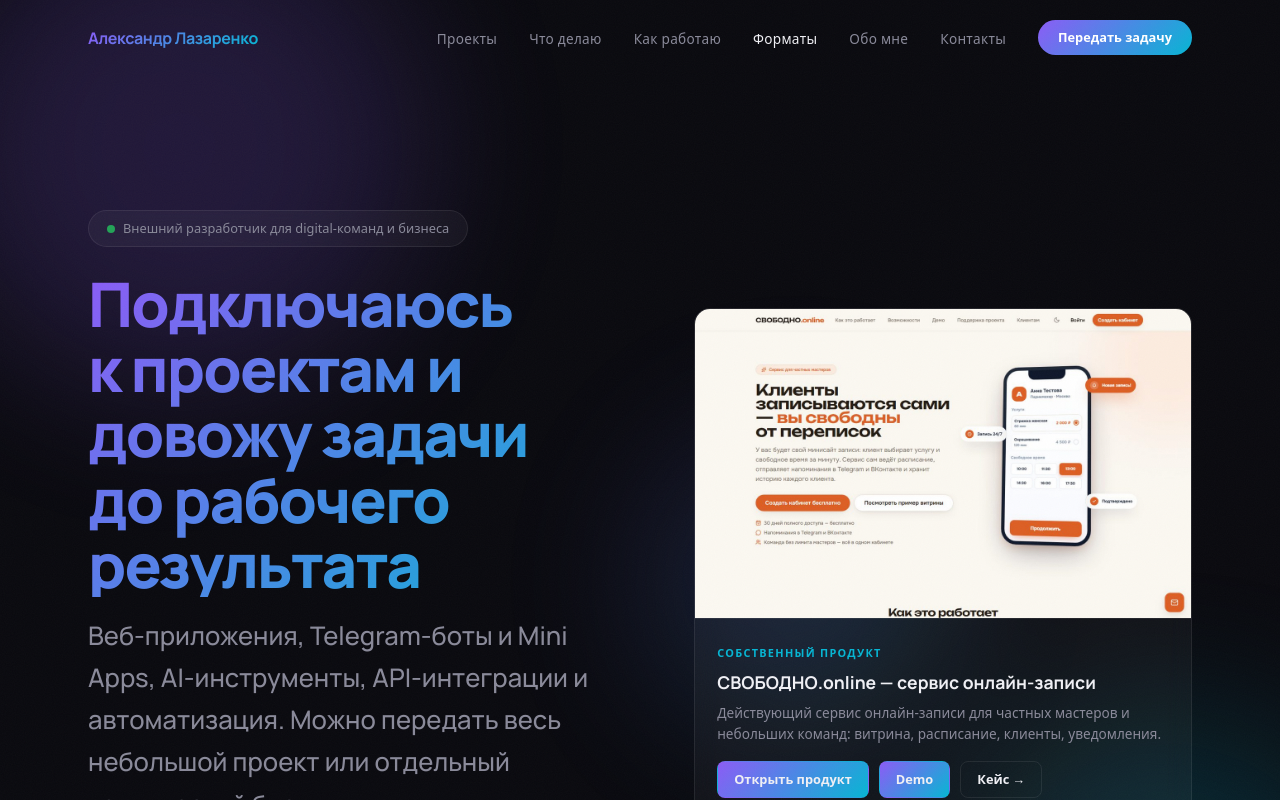
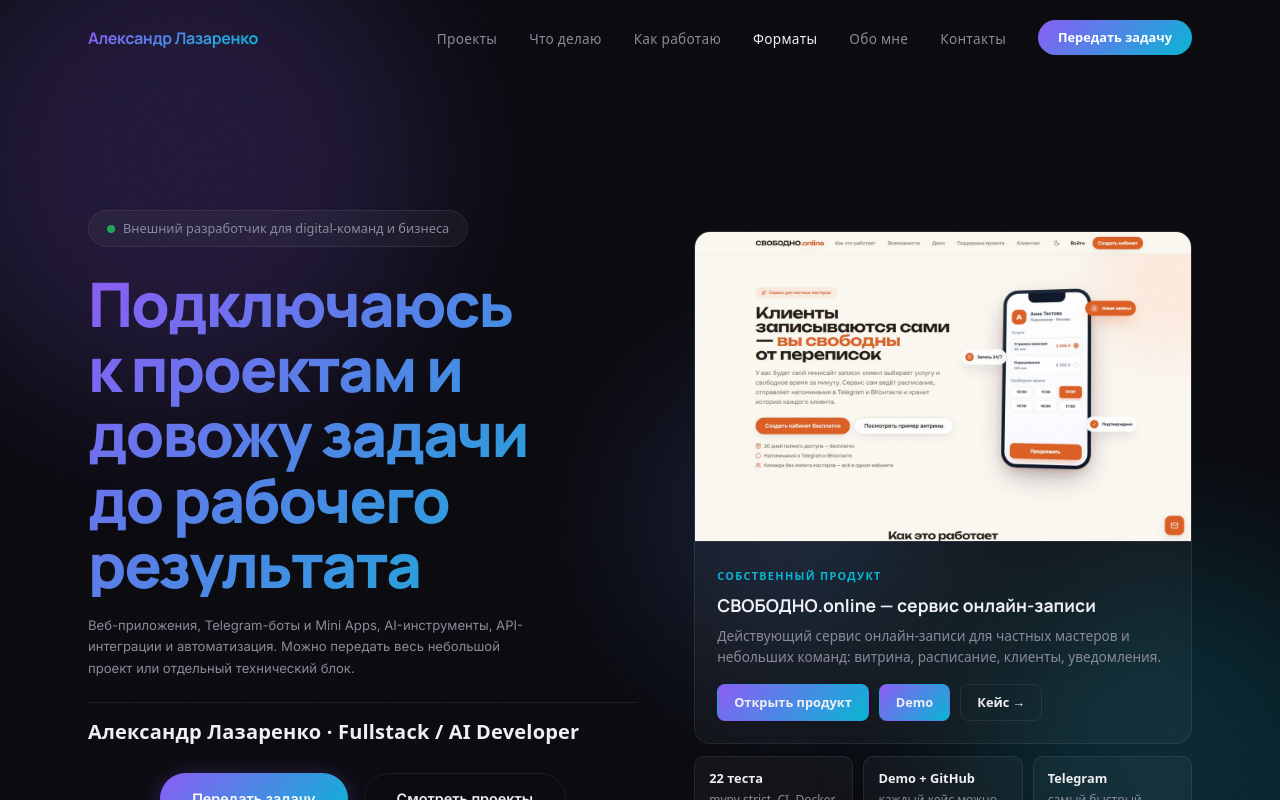
Before and after one commit to lazmaksim2019-ops/portfolio2, a Next.js app: page / in a window 1280 px wide. Shown: the top 800 px of the page. Built offline with nearby package versions, Linux system fonts and the light colour scheme; no server answers.

Commit message:
style: subtitle as h3 (20px), remove duplicate hero-role

```diff
--- a/src/app/globals.css
+++ b/src/app/globals.css
@@ -360,15 +360,15 @@ body {
 
 .hero-sub {
   color: var(--text-secondary);
-  line-height: 1.55;
-  margin-top: 20px;
-  margin-bottom: 24px;
-  font-size: clamp(0.78rem, 1.1vw, 0.88rem);
+  line-height: 1.5;
+  margin-top: 22px;
+  margin-bottom: 26px;
+  font-size: 1.25rem;
   font-weight: 400;
   letter-spacing: 0.01em;
+  opacity: 0.85;
   border-top: 1px solid var(--glass-border);
   padding-top: 14px;
-  opacity: 0.85;
 }
 
 .hero-ctas {
@@ -393,15 +393,6 @@ body {
 
 .hero-github a:hover {
   color: var(--text-primary);
-}
-
-.hero-role {
-  font-family: var(--font-heading);
-  font-size: clamp(1.1rem, 2.5vw, 1.6rem);
-  font-weight: 400;
-  color: var(--text-secondary);
-  margin-bottom: 40px;
-  min-height: 1.8em;
 }
 
 .typed-cursor {
```
